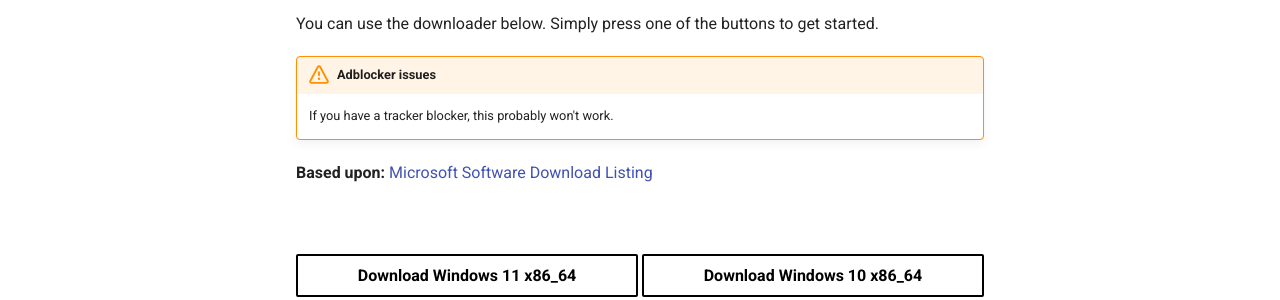
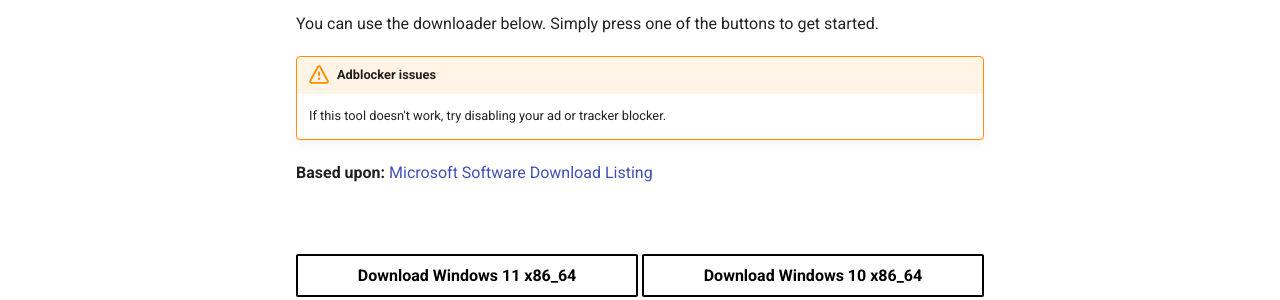
Before and after one commit to Pre-Book/docs, an MkDocs documentation site: the page built from docs/setup/README.md, in a window 1280 px wide and 1224 px high. Shown: the part 459-759 px from the top of the window. Built offline with MkDocs 1.6.1 and Material for MkDocs 9.7.7, drawn with Linux system fonts in a browser that asks for light colours; comment, search, counter and statistics services are not loaded.

Commit message:
fix: change adblocker warning

```diff
--- a/docs/setup/README.md
+++ b/docs/setup/README.md
@@ -16,7 +16,7 @@ PreBook is BYOM, meaning you need to get your own ISO image of windows 10 or 11
 You can use the downloader below. Simply press one of the buttons to get started.
 
 !!! warning "Adblocker issues"
-    If you have a tracker blocker, this probably won't work.
+    If this tool doesn't work, try disabling your ad or tracker blocker.
 
 **Based upon:** [Microsoft Software Download Listing](https://github.com/massgravel/msdl)
 
```
